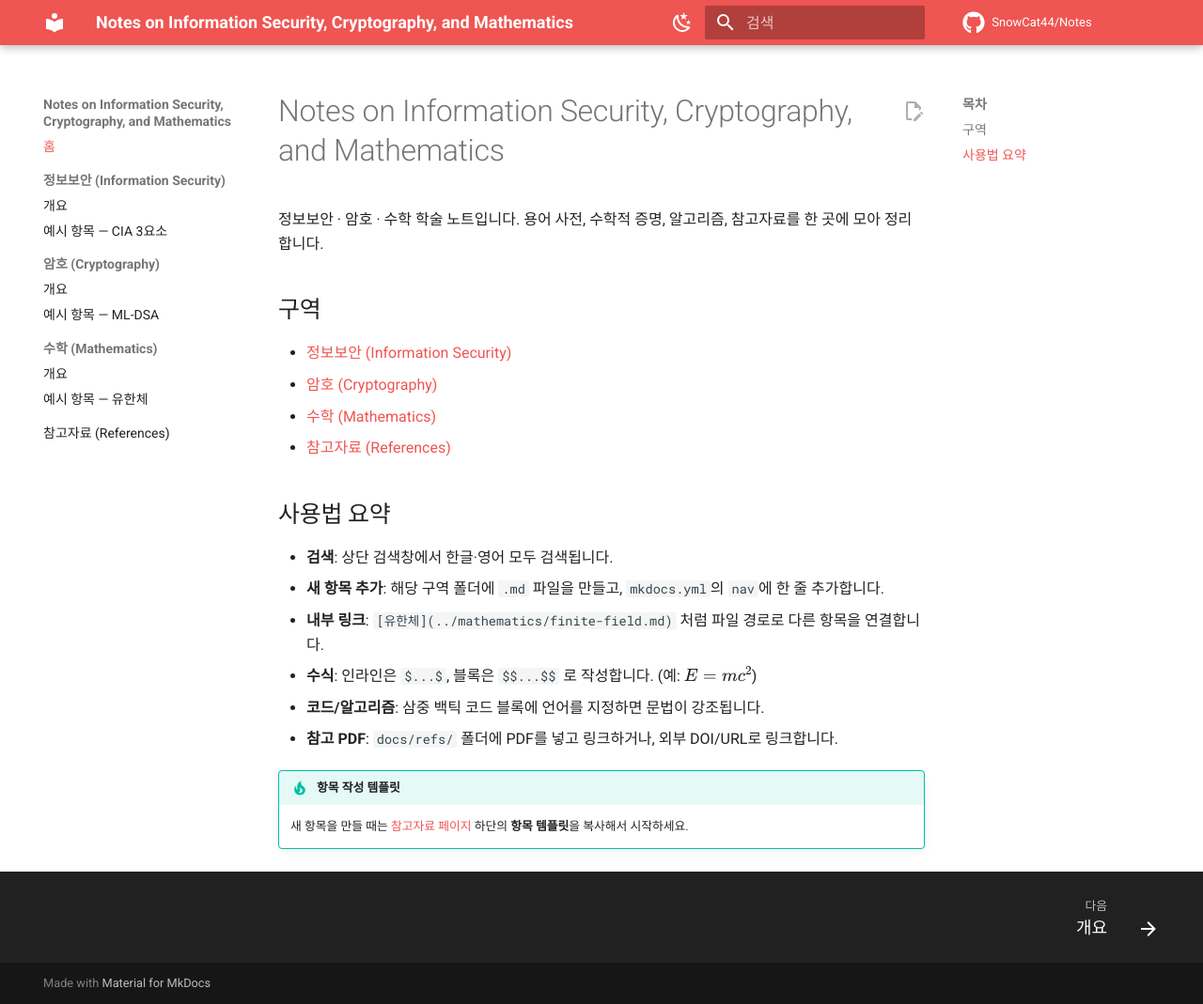
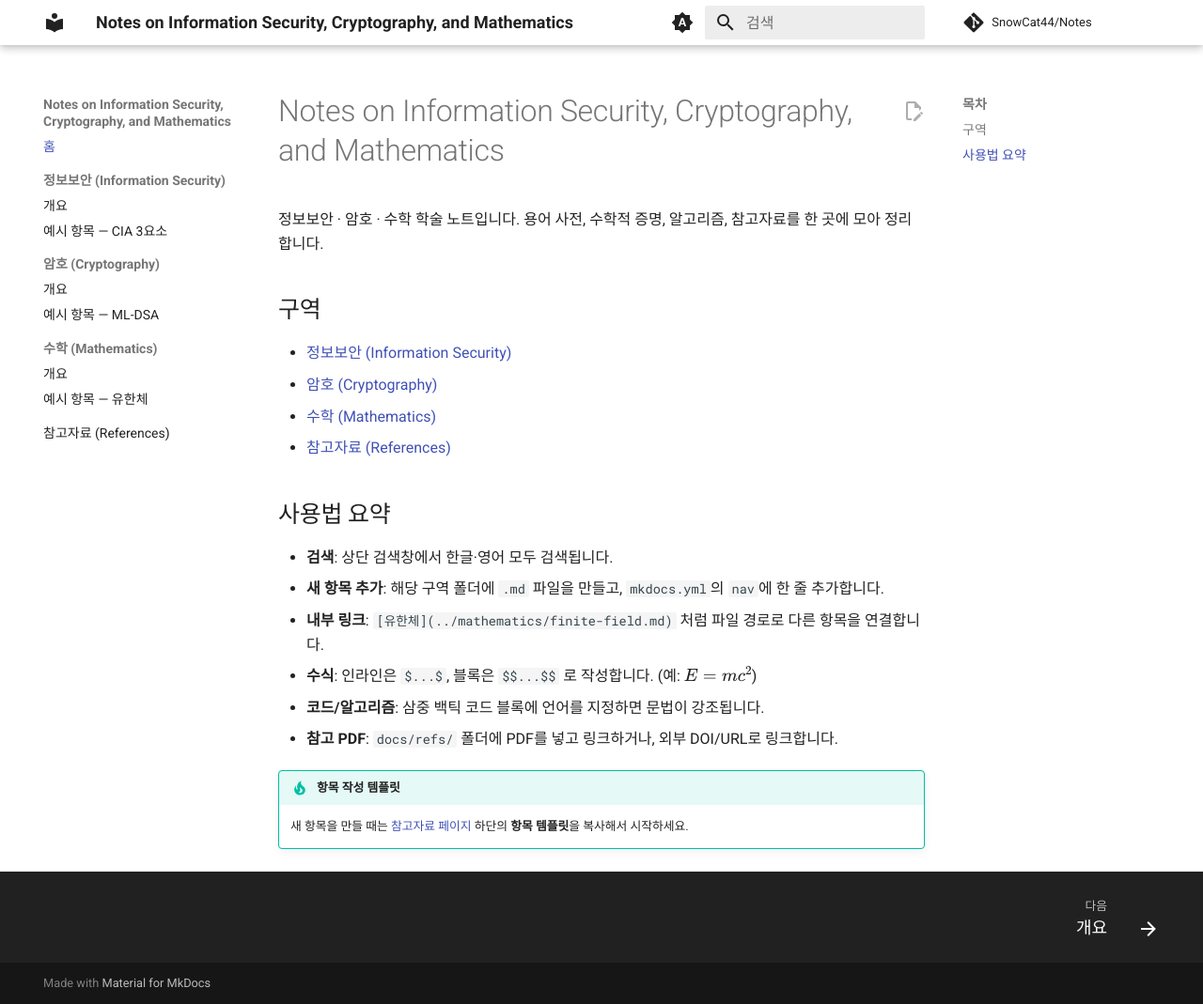
Before and after one commit to SnowCat44/Notes, an MkDocs documentation site: the page built from docs/index.md, in a window 1280 px wide and 1069 px high. Shown: the whole window at 94% size. Built offline with MkDocs 1.6.1 and Material for MkDocs 9.7.7, drawn with Linux system fonts in a browser that asks for light colours; comment, search, counter and statistics services are not loaded.

Commit message:
Update mkdocs.yml

```diff
--- a/mkdocs.yml
+++ b/mkdocs.yml
@@ -20,20 +20,27 @@ theme:
     - content.action.edit      # 각 문서 편집 링크
     - toc.follow               # 목차 자동 스크롤
   palette:
-    - scheme: default          # 라이트 모드
-      primary: red
+    # 시스템 설정 자동 감지
+    - media: "(prefers-color-scheme)"
+      toggle:
+        icon: material/brightness-auto
+        name: 시스템 설정 사용 중 (색상 수동 전환)
+    # 라이트 모드
+    - media: "(prefers-color-scheme: light)"
+      scheme: default
+      primary: white
       accent: indigo
       toggle:
         icon: material/weather-night
         name: 다크 모드로 전환
-    - scheme: slate            # 다크 모드
-      primary: red
+    # 다크 모드
+    - media: "(prefers-color-scheme: dark)"
+      scheme: slate
+      primary: black
       accent: indigo
       toggle:
         icon: material/weather-sunny
         name: 라이트 모드로 전환
-  icon:
-    repo: fontawesome/brands/github
 
 # 한국어 + 영어 동시 검색 지원
 plugins:
```
